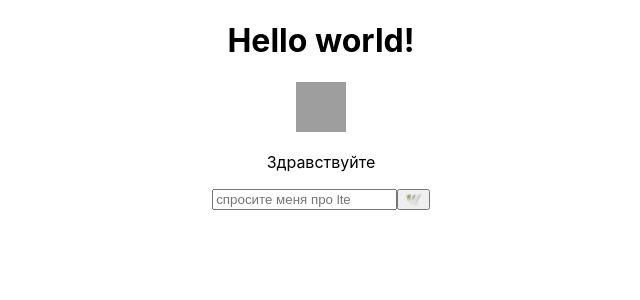
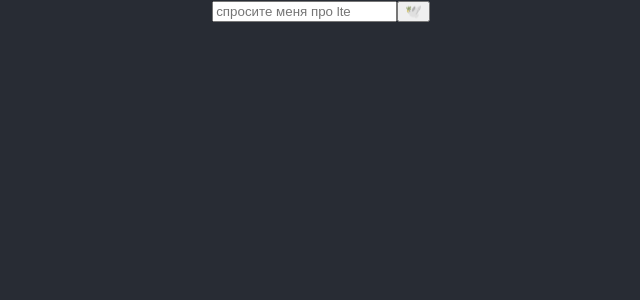
Before and after one commit to becasualle/chatapp, a React (Create React App) app: page / in a window 1280 px wide. Shown: the top 300 px of the page, without its empty margins (319-959 px from the left). Built offline with nearby package versions, Linux system fonts and the light colour scheme; grey boxes are pictures that could not be loaded.

Commit message:
Created Message class. Added states: messages, inputValue. When user submit form - message added to messages and rendered in UI. Added scroll behavior. Send data from ChatRoom to ChatMessage and InputBar via props

```diff
--- a/src/components/App.css
+++ b/src/components/App.css
@@ -1,38 +1,9 @@
+body {
+  background-color: #282c34;
+}
+
 .App {
   text-align: center;
+  max-width: 728px;
+  margin: 0 auto;
 }
-
-.App-logo {
-  height: 40vmin;
-  pointer-events: none;
-}
-
-@media (prefers-reduced-motion: no-preference) {
-  .App-logo {
-    animation: App-logo-spin infinite 20s linear;
-  }
-}
-
-.App-header {
-  background-color: #282c34;
-  min-height: 100vh;
-  display: flex;
-  flex-direction: column;
-  align-items: center;
-  justify-content: center;
-  font-size: calc(10px + 2vmin);
-  color: white;
-}
-
-.App-link {
-  color: #61dafb;
-}
-
-@keyframes App-logo-spin {
-  from {
-    transform: rotate(0deg);
-  }
-  to {
-    transform: rotate(360deg);
-  }
-}
--- a/src/components/App.js
+++ b/src/components/App.js
@@ -4,7 +4,6 @@ import ChatRoom from './ChatRoom';
 function App() {
   return (
     <div className="App">
-      <h1>Hello world!</h1>
       <ChatRoom />
     </div>
   );
--- a/src/components/ChatMessage.js
+++ b/src/components/ChatMessage.js
@@ -1,11 +1,12 @@
 import React from 'react'
 import './ChatMessage.css'
+import user from '../img/user.png'
 
-const ChatMessage = () => {
+const ChatMessage = ({ text, type }) => {
     return (
         <div className='message sent'>
-            <img src="https://cdn-icons.flaticon.com/png/512/706/premium/706807.png?token=exp=1635764718~hmac=64ac6a6a4aeb64315ea4c751ef2a9281" alt="avatar" className='userAvatar' />
-            <p>Здравствуйте</p>
+            <img src={user} alt="avatar" className='userAvatar' />
+            <p>{text}</p>
         </div>
     )
 }
--- a/src/components/ChatRoom.js
+++ b/src/components/ChatRoom.js
@@ -1,13 +1,20 @@
 import React from 'react'
+import { useState, useRef } from 'react/cjs/react.development';
 import ChatMessage from './ChatMessage';
 import InputBar from './InputBar';
 
 const ChatRoom = () => {
+    const [messages, setMessages] = useState([]);
+    const feedEnd = useRef();
+
     return (
-        <div>
-            <ChatMessage />
-            <InputBar />
-        </div>
+        <>
+            <main>
+                {messages && messages.map(msg => <ChatMessage key={msg.id} text={msg.text} type={msg.type} />)}
+                <span ref={feedEnd}></span>
+            </main>
+            <InputBar messages={messages} setMessages={setMessages} feedEnd={feedEnd} />
+        </>
     )
 }
 
--- a/src/components/InputBar.js
+++ b/src/components/InputBar.js
@@ -1,13 +1,21 @@
 import React from 'react'
 import { useState } from 'react';
+import Message from '../uitils/Message';
 
-const InputBar = () => {
+
+const InputBar = ({ messages, setMessages, feedEnd }) => {
     const [inputValue, setInputValue] = useState('');
+    // записываем значение ввода в поле сообщения в inputValue
     const changeEventHandler = e => {
         setInputValue(e.target.value);
     }
+
+    // после отправки создаем новое сообщение, добавляем в messages, очищаем поле ввода, скроллим в конец
     const sendMessageHandler = e => {
         e.preventDefault();
+        const newMsg = new Message(inputValue, 'user');
+        setMessages([...messages, newMsg]);
+        feedEnd.current.scrollIntoView({ behavior: 'smooth' });
         setInputValue('');
     }
 
--- /dev/null
+++ b/src/uitils/Message.js
@@ -0,0 +1,7 @@
+export default class Message {
+    constructor(text, type) {
+        this.id = new Date().getTime().toString()
+        this.text = text;
+        this.type = type;
+    }
+}
```
Also changed, not shown: src/img/user.png (added).
